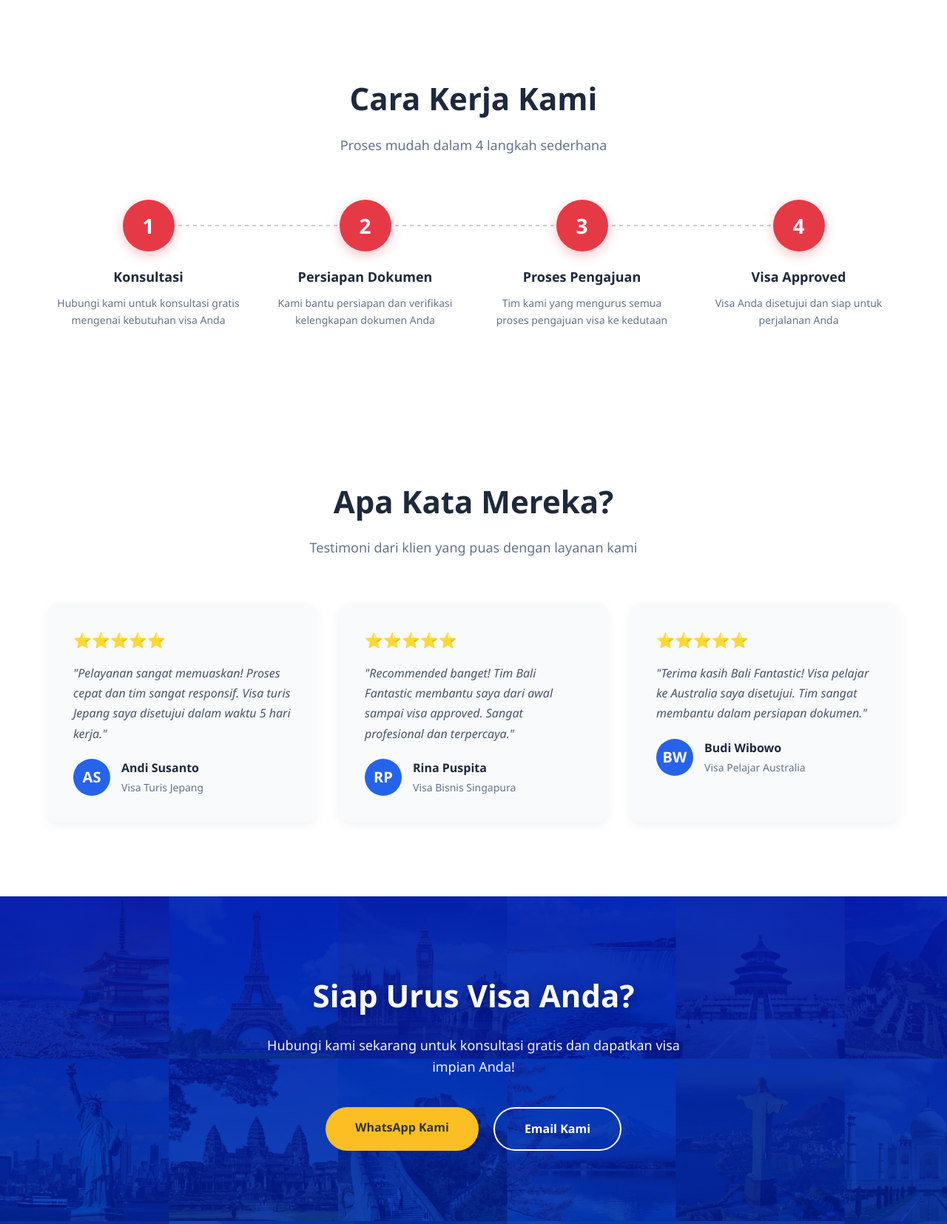
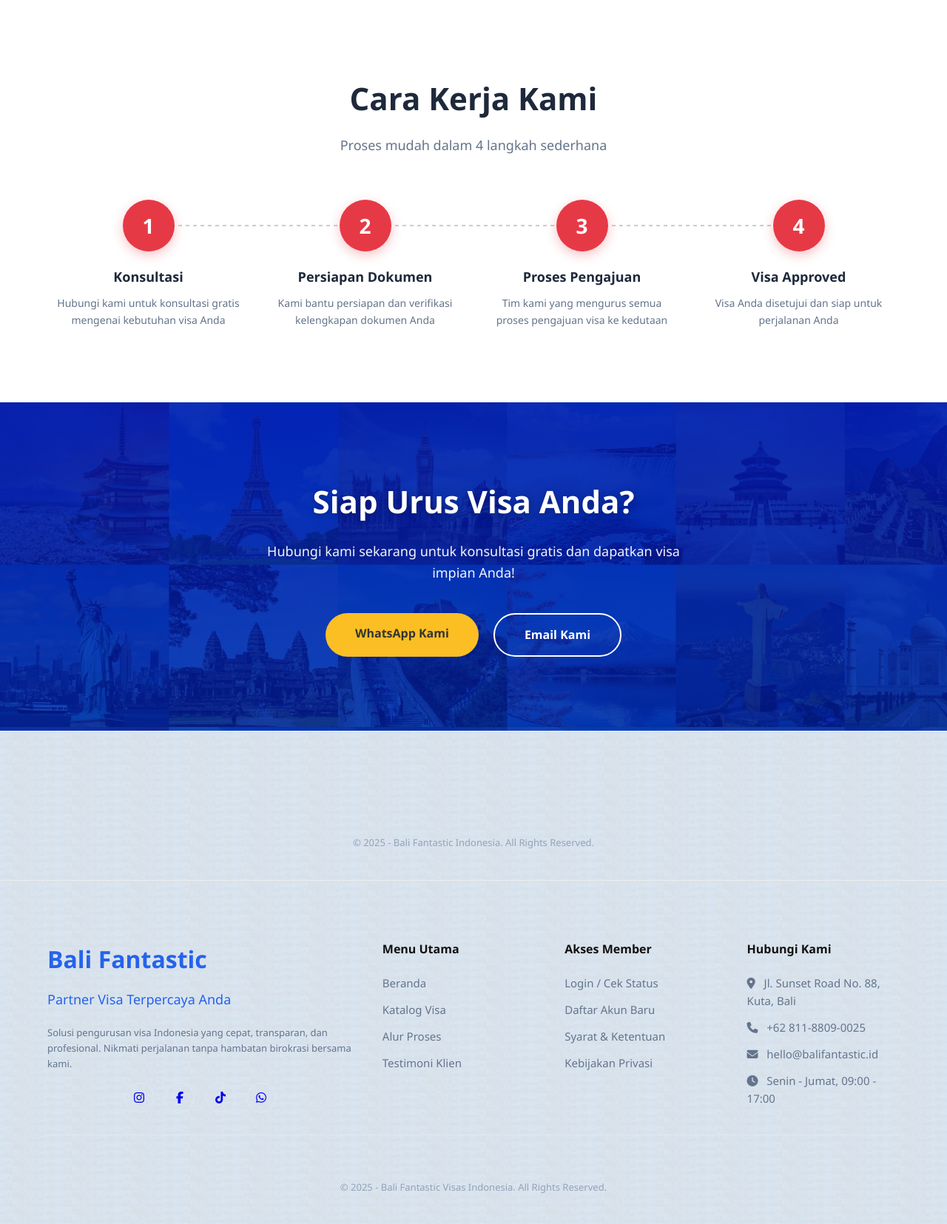
Before and after one commit to havisss/skripsi_rara, a CodeIgniter 4 app: the page made by app/Views/landing/landing.php in a window 1280 px wide. Shown: the part 3701-5356 px from the top of the page at 74% size. Run offline with PHP 8.4 and a stand-in for CodeIgniter, Linux system fonts and the light colour scheme; the template is opened without the code that fills it, so the values that code supplies are empty; some libraries are stand-ins or nearby versions.

Commit message:
8/12/2025 ke 2

```diff
--- a/app/Views/auth/login.php
+++ b/app/Views/auth/login.php
@@ -79,11 +79,6 @@
         <div class="login-right">
             <div class="login-bg-overlay"></div>
             <div class="login-bg-content">
-                <div class="bg-pattern">
-                    <i class="fas fa-passport"></i>
-                    <i class="fas fa-plane-departure"></i>
-                    <i class="fas fa-map-location-dot"></i>
-                </div>
                 <h2 class="bg-title">Jelajahi Dunia Tanpa Batas</h2>
                 <p class="bg-description">Layanan pengurusan visa profesional, cepat, dan transparan untuk perjalanan
                     impian Anda.</p>
--- a/app/Views/landing/landing.php
+++ b/app/Views/landing/landing.php
@@ -269,51 +269,6 @@
     </div>
 </section>
 
-<section class="testimonials" id="testimoni">
-    <div class="section-title">
-        <h2>Apa Kata Mereka?</h2>
-        <p>Testimoni dari klien yang puas dengan layanan kami</p>
-    </div>
-    <div class="testimonial-grid">
-        <div class="testimonial-card">
-            <div class="testimonial-rating">⭐⭐⭐⭐⭐</div>
-            <p class="testimonial-text">"Pelayanan sangat memuaskan! Proses cepat dan tim sangat responsif. Visa
-                turis Jepang saya disetujui dalam waktu 5 hari kerja."</p>
-            <div class="testimonial-author">
-                <div class="author-avatar">AS</div>
-                <div class="author-info">
-                    <h4>Andi Susanto</h4>
-                    <p>Visa Turis Jepang</p>
-                </div>
-            </div>
-        </div>
-        <div class="testimonial-card">
-            <div class="testimonial-rating">⭐⭐⭐⭐⭐</div>
-            <p class="testimonial-text">"Recommended banget! Tim Bali Fantastic membantu saya dari awal sampai visa
-                approved. Sangat profesional dan terpercaya."</p>
-            <div class="testimonial-author">
-                <div class="author-avatar">RP</div>
-                <div class="author-info">
-                    <h4>Rina Puspita</h4>
-                    <p>Visa Bisnis Singapura</p>
-                </div>
-            </div>
-        </div>
-        <div class="testimonial-card">
-            <div class="testimonial-rating">⭐⭐⭐⭐⭐</div>
-            <p class="testimonial-text">"Terima kasih Bali Fantastic! Visa pelajar ke Australia saya disetujui. Tim
-                sangat
-                membantu dalam persiapan dokumen."</p>
-            <div class="testimonial-author">
-                <div class="author-avatar">BW</div>
-                <div class="author-info">
-                    <h4>Budi Wibowo</h4>
-                    <p>Visa Pelajar Australia</p>
-                </div>
-            </div>
-        </div>
-    </div>
-</section>
 <script>
 document.addEventListener('DOMContentLoaded', function() {
     // Ambil semua elemen tombol menu dan isi konten
```
Also changed, not shown: 11 other files.
